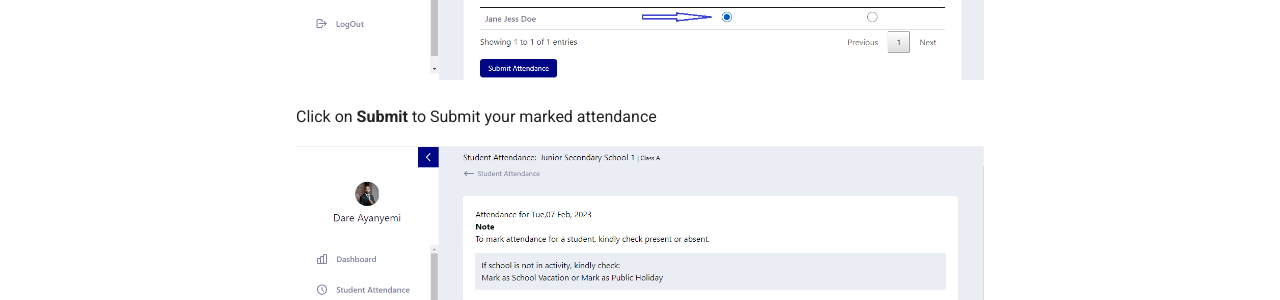
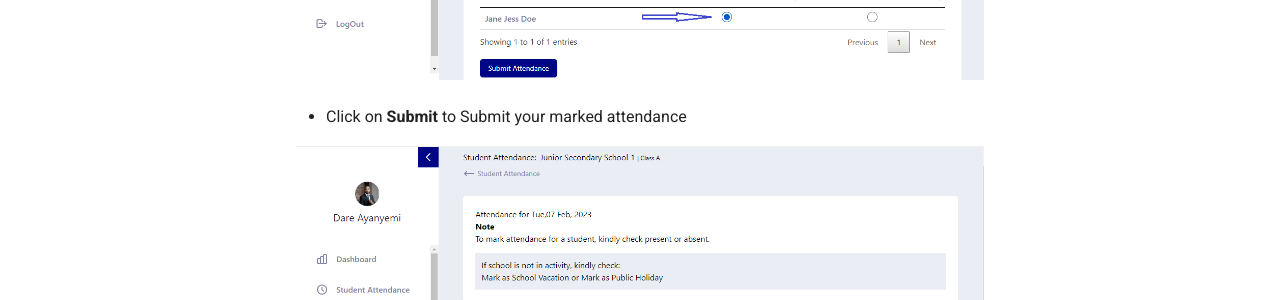
Before and after one commit to digikraaft/docs.scoolyn.com, an MkDocs documentation site: the page built from docs/Teachers.md, in a window 1280 px wide and 900 px high, scrolled down 1417 px. Shown: the part 343-643 px from the top of the window. Built offline with MkDocs 1.6.1 and Material for MkDocs 9.7.7, drawn with Linux system fonts in a browser that asks for light colours.

```diff
--- a/docs/Teachers.md
+++ b/docs/Teachers.md
@@ -19,6 +19,6 @@ A teacher will be able to mark his/her class attendance once he/she has been onb
 
 ![has an arrow](https://github.com/digikraaft/docs.scoolyn.com/blob/emma/attendance%20marked.png)
 
-Click on **Submit** to Submit your marked attendance
+- Click on **Submit** to Submit your marked attendance
 
 ![has an arrow](https://github.com/digikraaft/docs.scoolyn.com/blob/emma/submit%20attendance.png)
```
